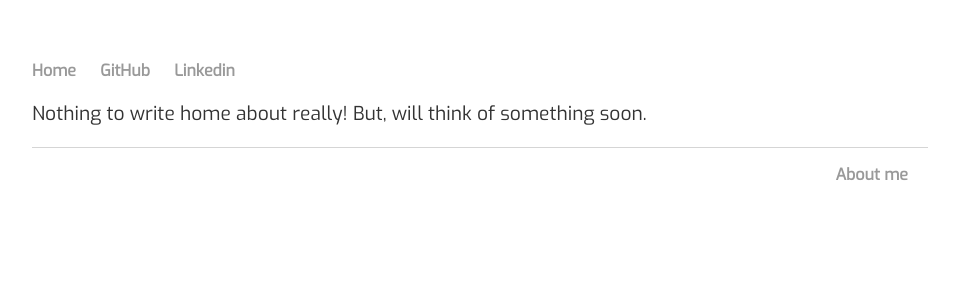
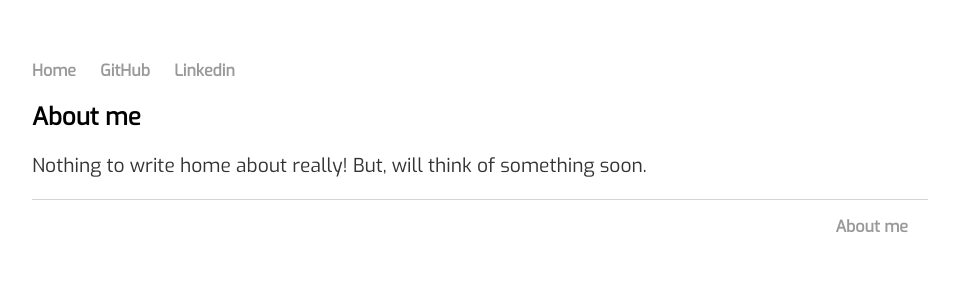
Before and after one commit to varun-venkatesh/varun-venkatesh.github.io, a Jekyll site: the page built from about/index.html, in a window 1280 px wide. Shown: the top 300 px of the page, without its empty margins (160-1119 px from the left). Built offline with Jekyll 4.4.1, drawn with Linux system fonts in a browser that asks for light colours.

Commit message:
Update index.html

```diff
--- a/about/index.html
+++ b/about/index.html
@@ -4,6 +4,6 @@ title: About me
 ---
 
 <div class="blurb">
-	<h2>{{ page.subtitle }}</h2>
+	<h2>{{ page.title }}</h2>
 	<p>Nothing to write home about really! But, will think of something soon.</p>
 </div><!-- /.blurb -->
```
